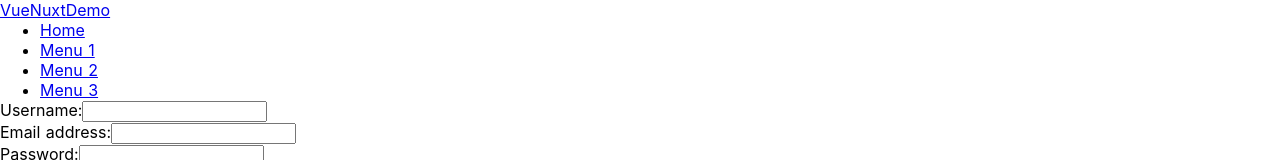
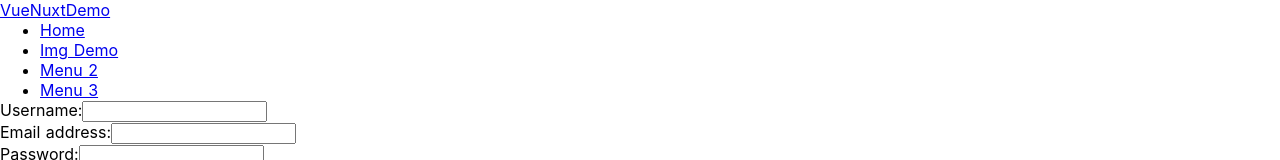
Before and after one commit to luckysher/VueNuxtDemo, a Nuxt app: page / in a window 1280 px wide. Shown: the top 160 px of the page. Built offline with nearby package versions, Linux system fonts and the light colour scheme.

Commit message:
updated menu name

```diff
--- a/components/Navbar.vue
+++ b/components/Navbar.vue
@@ -6,7 +6,7 @@
       </div>
       <ul class="nav navbar-nav">
         <li class="active"><a href="#">Home</a></li>
-        <li><a href="#">Menu 1</a></li>
+        <li><a href="#imgdemo">Img Demo</a></li>
         <li><a href="#">Menu 2</a></li>
         <li><a href="#">Menu 3</a></li>
       </ul>
```
